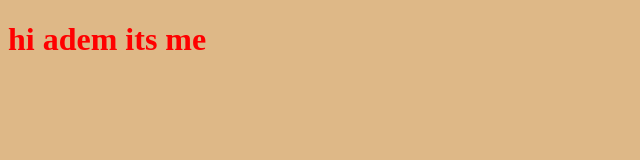
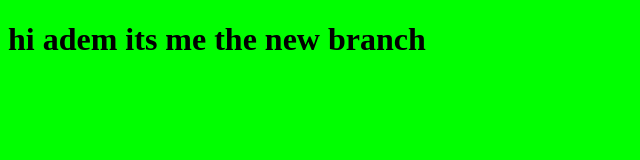
Before and after one commit to Adem-ARFAOUI/my-Project, a plain HTML site: page index.html in a window 1280 px wide. Shown: the whole page, without its empty margins (0-640 px from the left). Drawn offline with Linux system fonts and the light colour scheme.

Commit message:
changing style for the new branch

```diff
--- a/index.html
+++ b/index.html
@@ -9,7 +9,7 @@
 </head>
 
 <body>
-    <h1>hi adem its me</h1>
+    <h1>hi adem its me the new branch</h1>
 </body>
 
 </html>
--- a/style.css
+++ b/style.css
@@ -1,6 +1,6 @@
 h1 {
-  color: red;
+  color: rgb(0, 0, 0);
 }
 body {
-  background-color: burlywood;
+  background-color: lime;
 }
```
